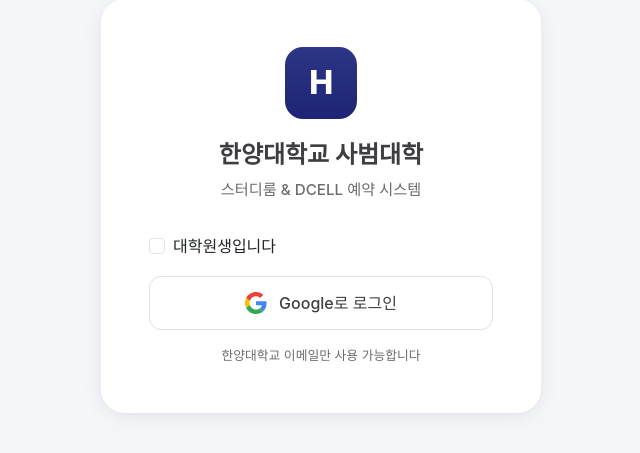
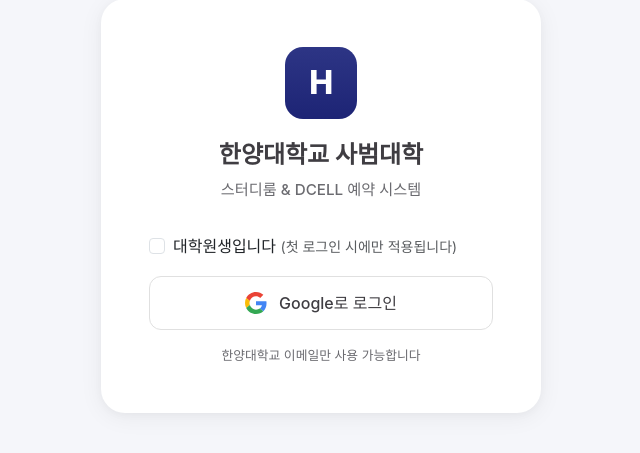
Before and after one commit to Haninqq/HyuReservation, a FastAPI app: page /login in a window 1280 px wide. Shown: the part 194-647 px from the top of the page, without its empty margins (319-959 px from the left). Run offline with FastAPI, Linux system fonts and the light colour scheme; some web fonts are replaced.

Commit message:
안내문구추가

```diff
--- a/app/routers/auth.py
+++ b/app/routers/auth.py
@@ -59,7 +59,7 @@
         user.name = name
         user.dept = dept
         user.email = email
-        user.is_graduate = is_graduate
+        # 기존 사용자는 is_graduate를 덮어쓰지 않음 (첫 로그인 시에만 반영)
     else:
         role = UserRole.super_admin
         count_result = await db.execute(select(User))
--- a/app/templates/login.html
+++ b/app/templates/login.html
@@ -119,7 +119,7 @@
             <form action="/auth/google" method="GET" class="d-flex flex-column gap-3 w-100">
                 <div class="form-check text-start">
                     <input type="checkbox" class="form-check-input" id="isGraduate" name="is_graduate" value="1">
-                    <label class="form-check-label" for="isGraduate">대학원생입니다</label>
+                    <label class="form-check-label" for="isGraduate">대학원생입니다 <span class="text-muted small">(첫 로그인 시에만 적용됩니다)</span></label>
                 </div>
                 <button type="submit" class="btn btn-google">
                     <svg width="22" height="22" xmlns="http://www.w3.org/2000/svg" viewBox="0 0 48 48">
```
